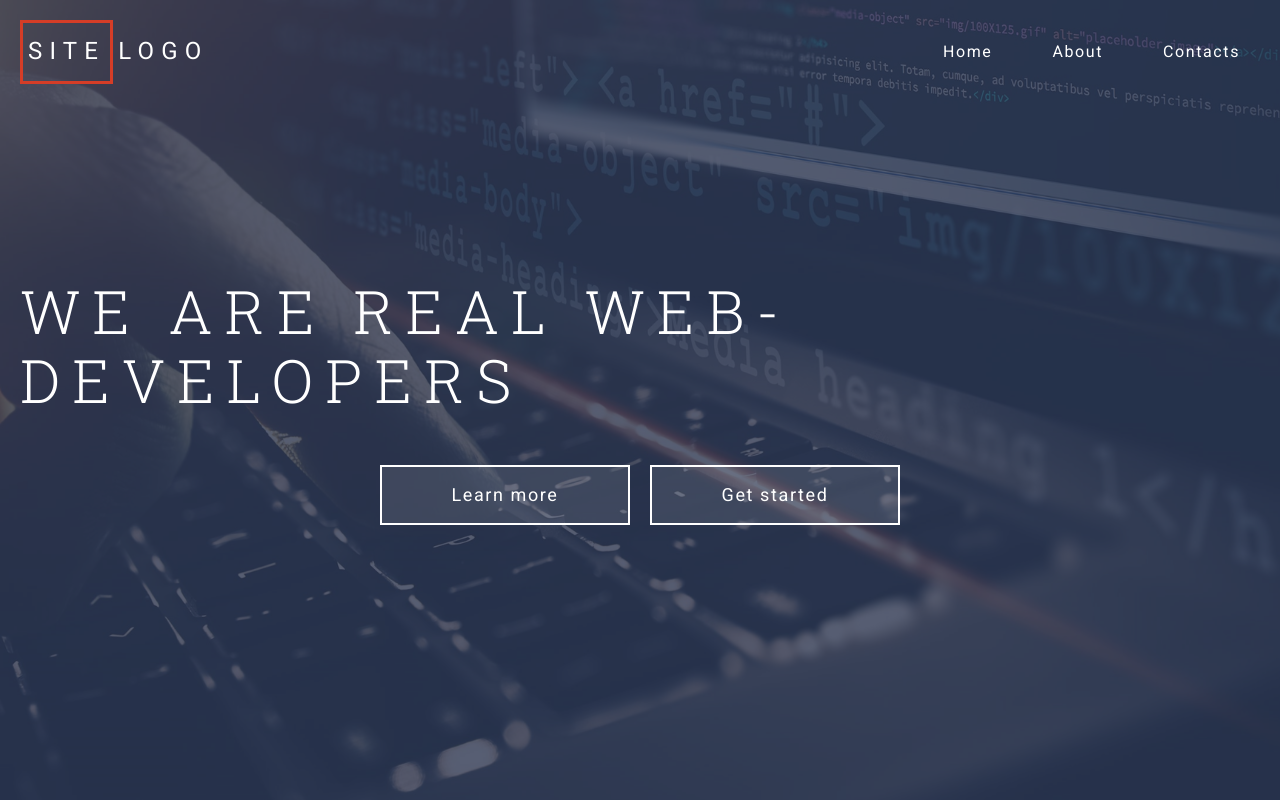
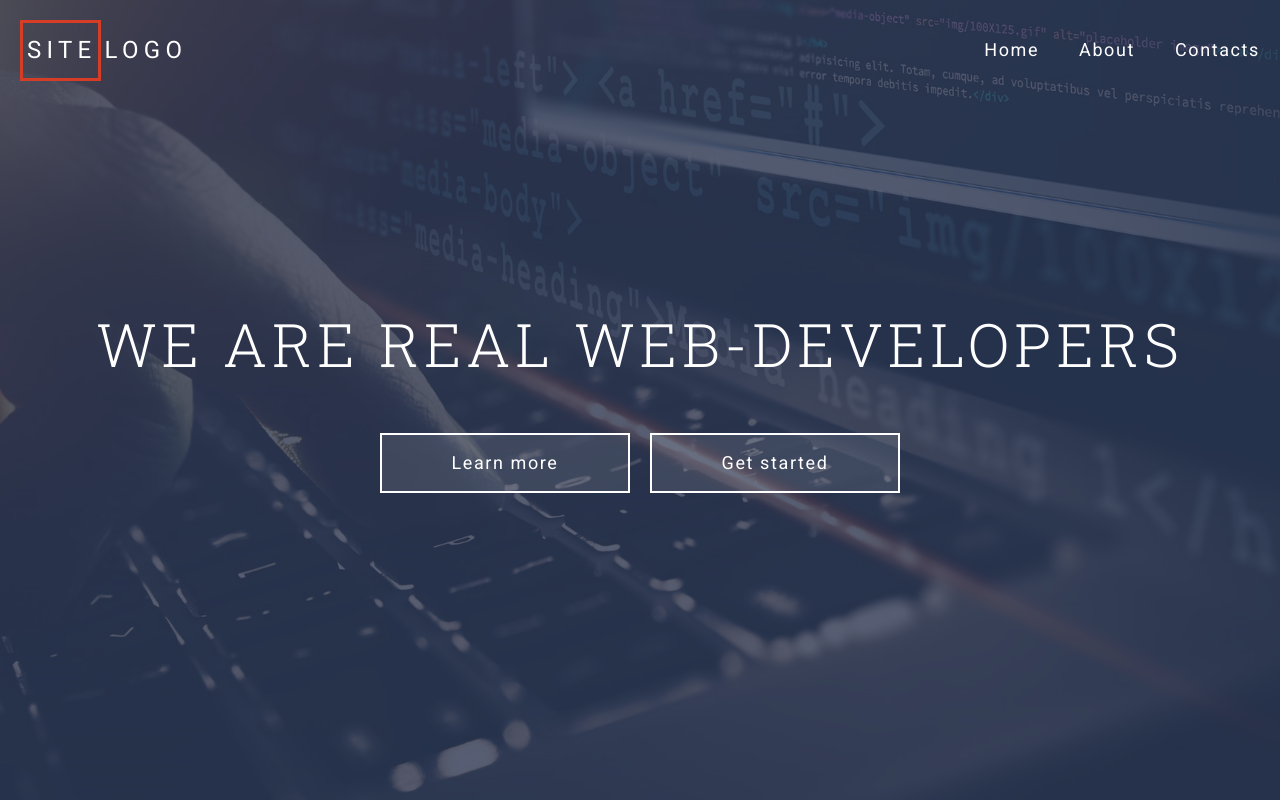
Before and after one commit to FomenkoAndrey/20210111______grid-template, a website: page index.html in a window 1280 px wide. Drawn offline with Linux system fonts and the light colour scheme.

Commit message:
оформили блок header

```diff
--- a/assets/css/style.css
+++ b/assets/css/style.css
@@ -474,9 +474,11 @@ html {
 
 h1 {
   font-size: 3.75rem;
-  letter-spacing: 0.2em;
+  letter-spacing: 0.08em;
+  line-height: 1.2;
   font-weight: 300;
   font-family: "Roboto Slab", serif;
+  text-align: center;
 }
 
 a {
@@ -493,6 +495,11 @@ a {
   height: 60px;
   min-width: 250px;
   text-align: center;
+  transition: background-color 0.5s;
+}
+
+.btn:hover {
+  background-color: #d66926;
 }
 
 .header {
@@ -542,7 +549,7 @@ a {
 
 .header-logo {
   font-size: 1.5rem;
-  letter-spacing: 0.3em;
+  letter-spacing: 0.22em;
 }
 
 .header-logo__link {
@@ -553,8 +560,8 @@ a {
 .header-logo__accent {
   display: inline-block;
   border: 3px solid #d53d27;
-  padding: 15px 5px;
-  margin-right: 5px;
+  padding: 14px 1px 13px 4px;
+  margin-right: 4px;
 }
 
 
@@ -571,7 +578,7 @@ a {
 .header-navbar__list {
   list-style: none;
   padding: 0;
-  margin: 0;
+  margin: 0 -10px 0 0;
   display: grid;
   grid-template-columns: repeat(auto-fit, minmax(50px, max-content));
   justify-content: end;
@@ -584,7 +591,13 @@ a {
 
 .header-navbar__link {
   display: block;
-  padding: 20px;
+  padding: 20px 10px;
+  font-size: 1.125rem;
+  transition: color 0.5s;
+}
+
+.header-navbar__link:hover {
+  color: #d66926;
 }
 
 .header-content {
@@ -593,7 +606,7 @@ a {
 }
 
 .header-content__title {
-  margin: 0 0 51px;
+  margin: 0 0 53px;
 }
 
 .header-content__buttons {
```
